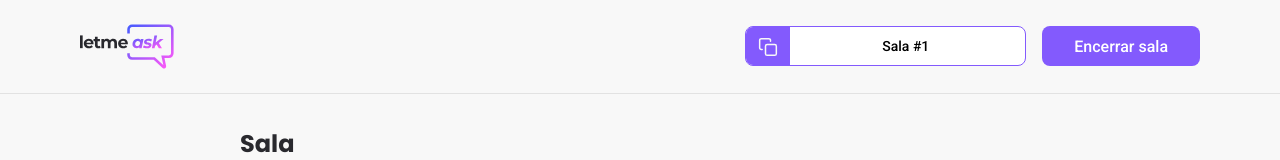
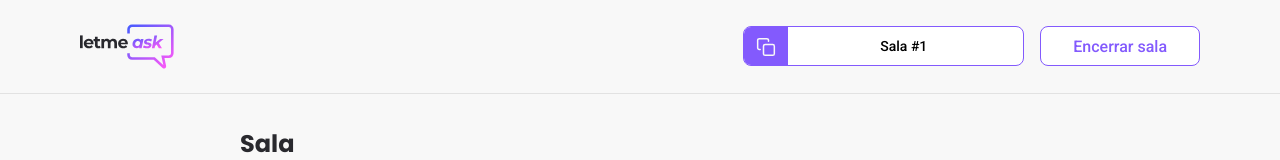
Before and after one commit to Dorneles-Fabiane/letmeask, a React (Create React App) app: page /admin/rooms/1 in a window 1280 px wide. Shown: the top 160 px of the page. Built offline with nearby package versions, Linux system fonts and the light colour scheme; no server answers; the database is empty.

Commit message:
Added isOutlined prop to Button component to function properly at AdminRoom page plus 'outlined' class  style

```diff
--- a/src/components/Button.tsx
+++ b/src/components/Button.tsx
@@ -2,10 +2,14 @@
 
 import '../styles/button.scss';
 
-type ButtonProps = ButtonHTMLAttributes<HTMLButtonElement>;
+type ButtonProps = ButtonHTMLAttributes<HTMLButtonElement> & {
+   isOutlined?: boolean
+};
 
-export function Button (props: ButtonProps) {
+export function Button ({ isOutlined = false, ...props }: ButtonProps) {
    return (
-      <button className="button" {...props} />
+      <button className={`button ${isOutlined ? 'outlined' : ''}`}
+         {...props}
+      />
    );
 }
--- a/src/styles/button.scss
+++ b/src/styles/button.scss
@@ -19,6 +19,12 @@
       margin-right: 8px;
    }
 
+   &.outlined {
+      background: #FFF;
+      border: 1px solid #835AFD;
+      color: #835AFD;
+   }
+
    &:not(:disabled):hover {
       filter: brightness(0.9);
    }
```
